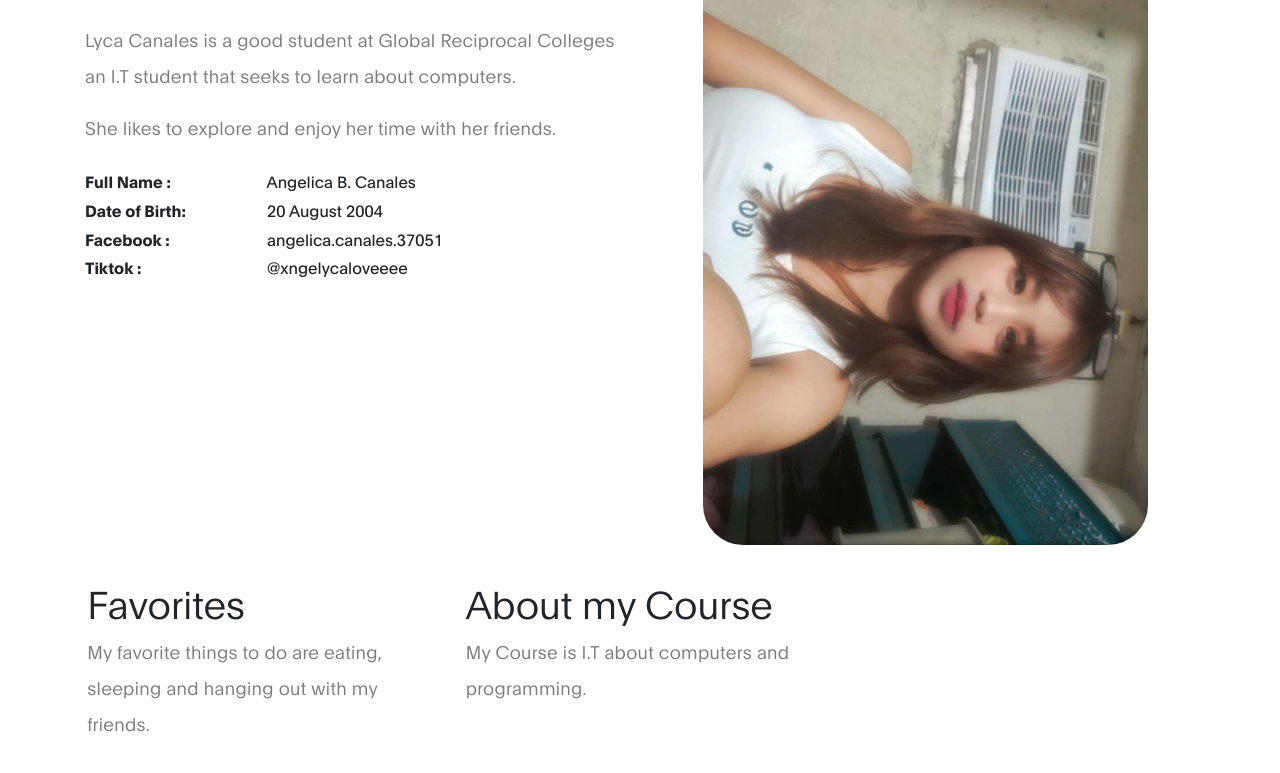
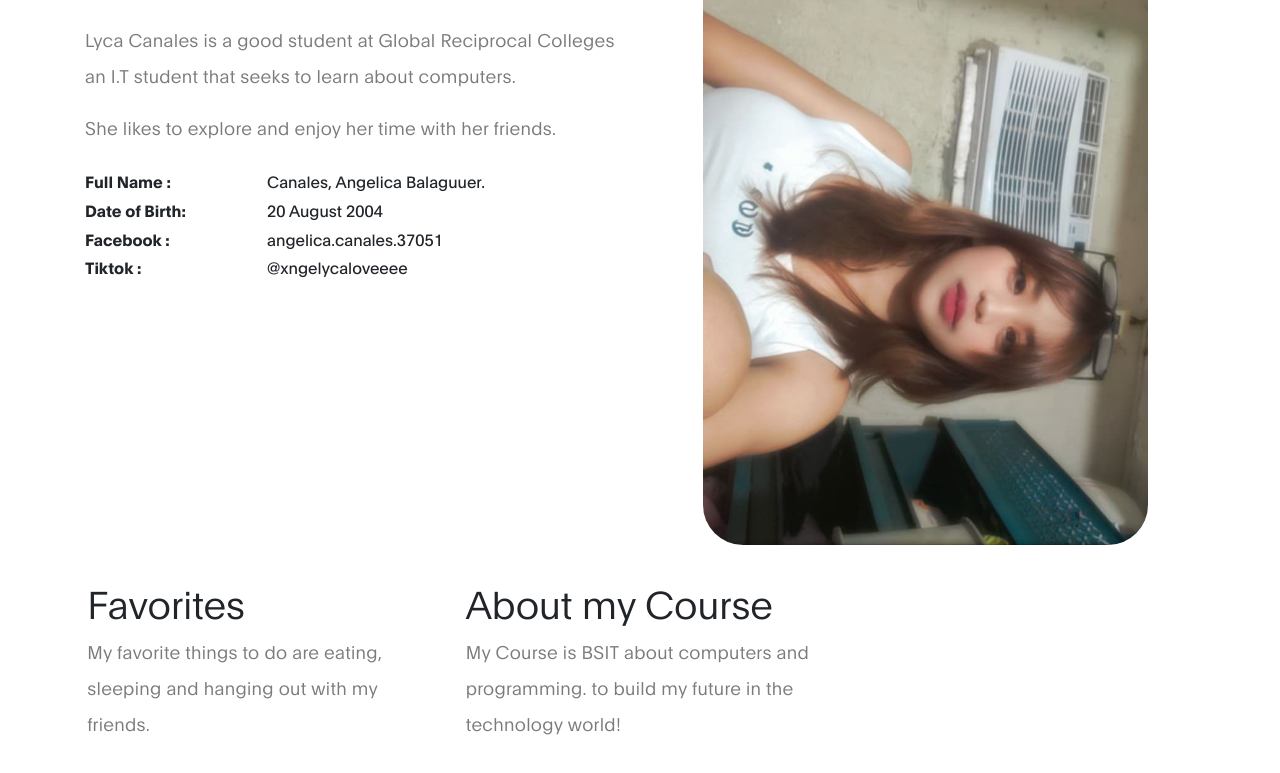
Before and after one commit to xngelycaloveee/Canales_FinalsPersonalWeb, a plain HTML site: page index.html in a window 1280 px wide. Shown: the part 738-1511 px from the top of the page. Drawn offline with Linux system fonts and the light colour scheme.

Commit message:
Update index.html

```diff
--- a/index.html
+++ b/index.html
@@ -96,7 +96,7 @@
                     <p> She likes to explore and enjoy her time with her friends.</p>
 
                     <ul class="mt-4 mb-5 mb-lg-0 profile-list list-unstyled">
-                        <li><strong>Full Name :</strong> Angelica B. Canales </li>
+                        <li><strong>Full Name :</strong> Canales, Angelica Balaguuer. </li>
                         <li><strong>Date of Birth:</strong> 20 August 2004</li>
 
                         <li><strong>Facebook :</strong> angelica.canales.37051</li>
@@ -117,7 +117,7 @@
                 </div>
                 <div class="col-lg-4 col-md-4 col-12">
                 <h3>About my Course</h3>
-                <p>My Course is I.T about computers and programming.</p>
+                <p>My Course is BSIT about computers and programming. to build my future in the technology world! </p>
             </div>
         </div>
     </section>
```
